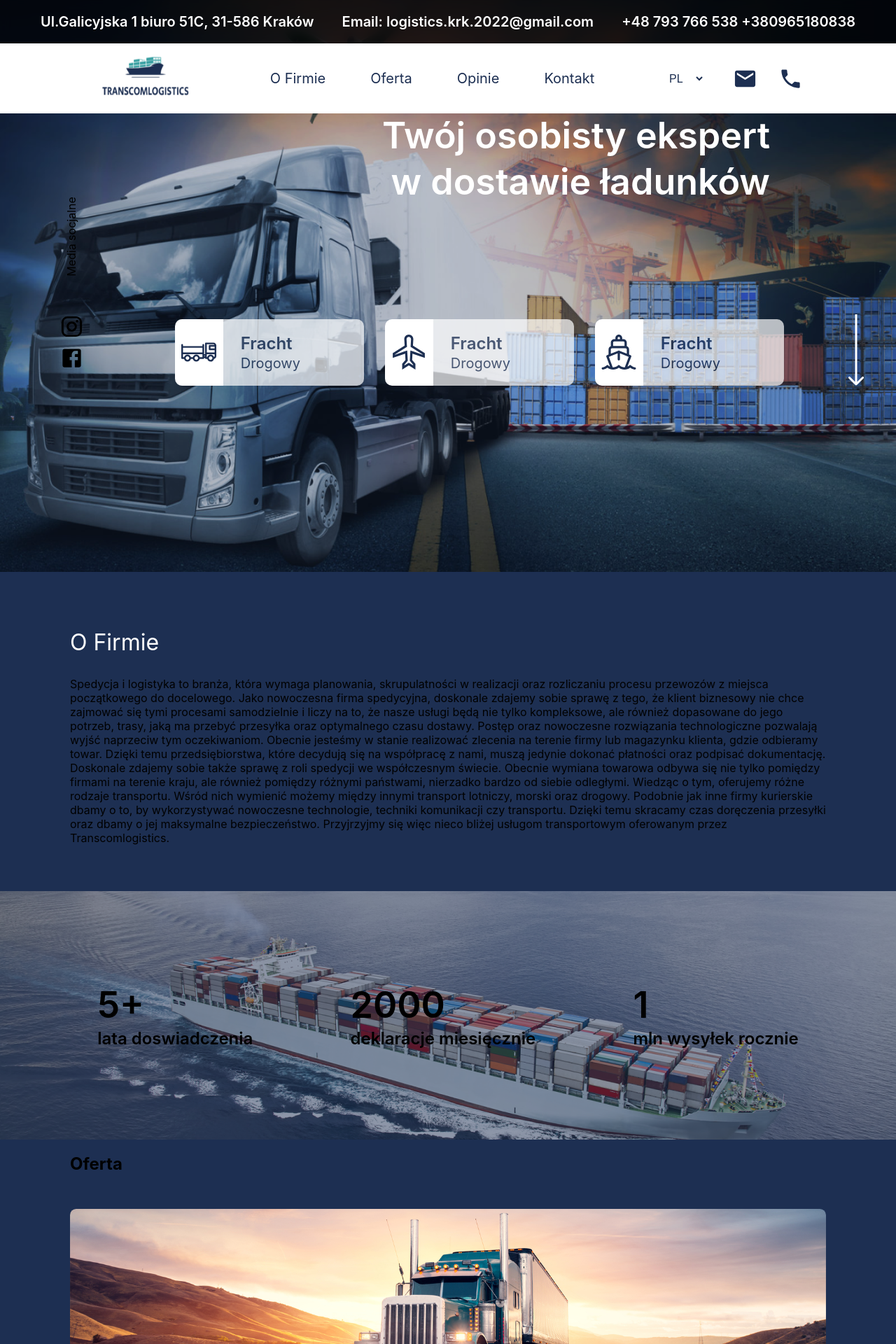
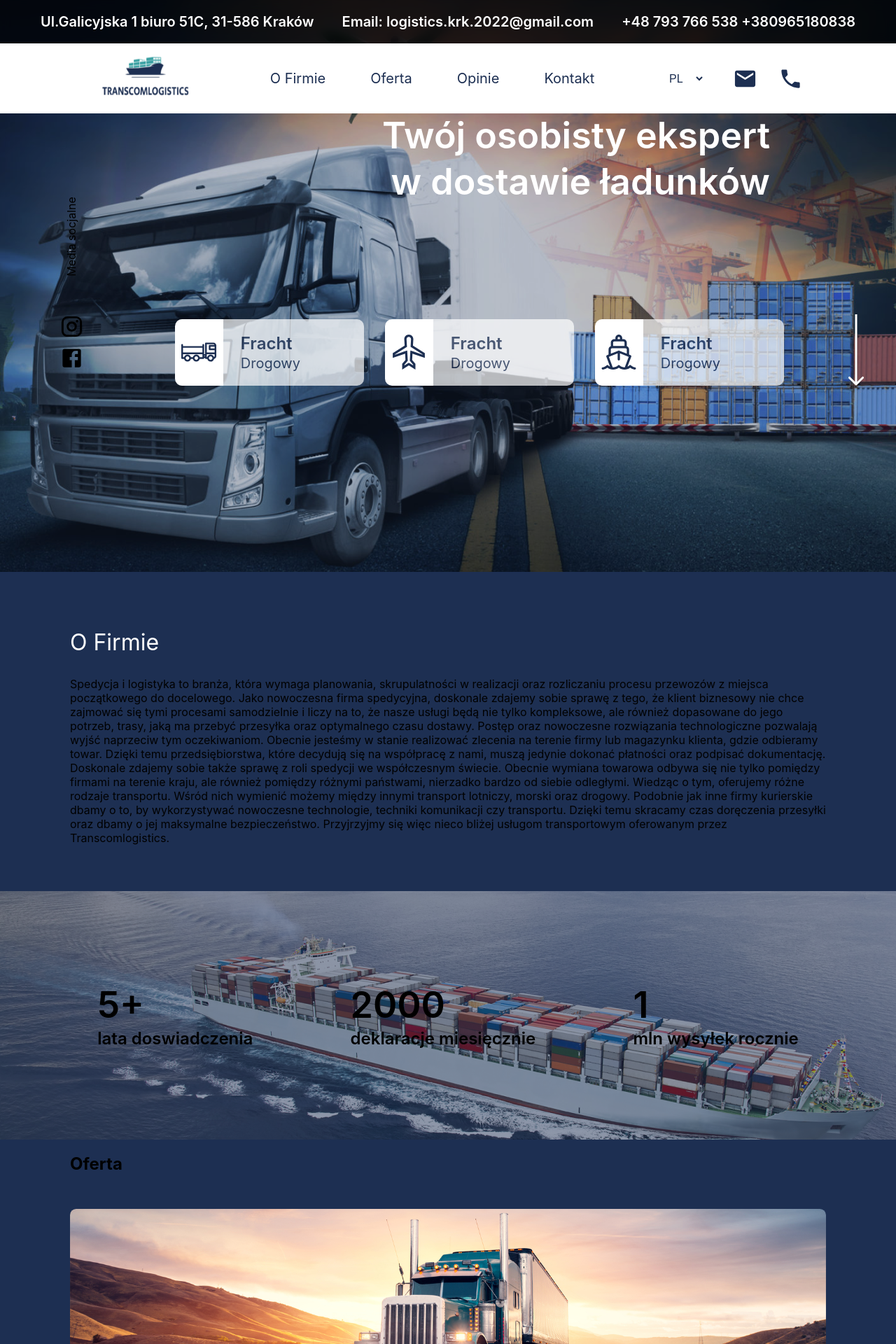
Before and after one commit to danielchochlinski/Shipping, a Next.js app: page / in a window 1280 px wide. Shown: the top 1920 px of the page at 70% size. Built offline with nearby package versions, Linux system fonts and the light colour scheme.

Commit message:
picture fix

```diff
--- a/styles/Home.module.scss
+++ b/styles/Home.module.scss
@@ -2,7 +2,7 @@
   width: 100%;
   height: 817px;
   background-image: url("../public/hero.png");
-  background-size: 100% 100%;
+  // background-size: 100% 100%;
   background-repeat: no-repeat;
 }
 
--- a/views/about/about.module.scss
+++ b/views/about/about.module.scss
@@ -18,7 +18,7 @@
     justify-content: space-evenly;
     height: 355px;
     background-image: url("../../public/about.png");
-    background-size: 100% 100%;
+    // background-size: 100% 100%;
     background-repeat: no-repeat;
     > div {
       display: flex;
```
